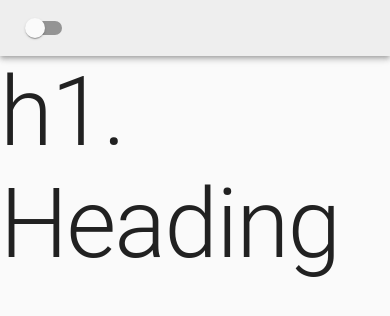
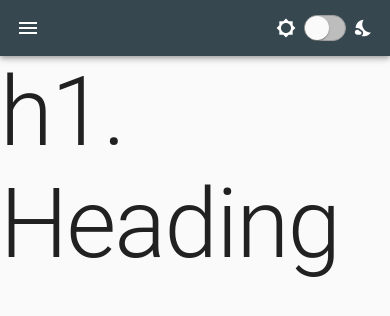
Before and after one commit to stgosm/second-personal-page, a React (Create React App) app: page / in a window 390 px wide. Shown: the top 316 px of the page. Built offline with nearby package versions, Linux system fonts and the light colour scheme.

Commit message:
Adding theme color switcher with icons and menu hamburger icon

```diff
--- a/src/components/App.jsx
+++ b/src/components/App.jsx
@@ -1,9 +1,12 @@
-import React, { useContext, useState } from 'react';
+import React, { useState } from 'react';
 import Main from './Main';
-import { Switch, AppBar, Toolbar } from "@material-ui/core";
-import { makeStyles } from '@material-ui/core/styles';
+import { Switch, AppBar, Toolbar, IconButton, Grid } from "@material-ui/core";
+import { makeStyles, withStyles } from '@material-ui/core/styles';
 import { ThemeProvider, CssBaseline, createMuiTheme } from "@material-ui/core";
-import { green } from '@material-ui/core/colors';
+import MenuIcon from '@material-ui/icons/Menu';
+import Brightness5Icon from '@material-ui/icons/Brightness5';
+import Brightness2Icon from '@material-ui/icons/Brightness2';
+import NightsStayIcon from '@material-ui/icons/NightsStay';
 
 const useStyles = makeStyles((theme) => ({
   root: {
@@ -12,10 +15,72 @@ const useStyles = makeStyles((theme) => ({
   menuButton: {
     marginRight: theme.spacing(2),
   },
-  title: {
-    flexGrow: 1,
+  menuToolbar: {
+    display: 'display',
+    justifyContent: 'space-between',
+  },
+  gridTheme: {
+    width: 'auto',
+  },
+  gridItemTheme: {
+    display: 'flex',
+    alignItems: 'center',
+    padding: 0,
   },
 }));
+
+const ThemeSwitch = withStyles((theme) => ({
+  root: {
+    width: 42,
+    height: 26,
+    padding: 0,
+    margin: theme.spacing(1),
+  },
+  switchBase: {
+    padding: 1,
+    '&$checked': {
+      transform: 'translateX(16px)',
+      color: theme.palette.common.white,
+      '& + $track': {
+        backgroundColor: '#607d8b',
+        opacity: 1,
+        border: 'none',
+      },
+    },
+    '&$focusVisible $thumb': {
+      color: '#607d8b',
+      border: '6px solid #fff',
+    },
+  },
+  thumb: {
+    width: 24,
+    height: 24,
+  },
+  track: {
+    borderRadius: 26 / 2,
+    border: `1px solid ${theme.palette.grey[500]}`,
+    backgroundColor: theme.palette.grey[400],
+    opacity: 1,
+    transition: theme.transitions.create(['background-color', 'border']),
+  },
+  checked: {},
+  focusVisible: {},
+}))(({ classes, ...props }) => {
+  return (
+    <Switch
+      focusVisibleClassName={classes.focusVisible}
+      disableRipple
+      classes={{
+        root: classes.root,
+        switchBase: classes.switchBase,
+        thumb: classes.thumb,
+        track: classes.track,
+        checked: classes.checked,
+      }}
+      {...props}
+    />
+  );
+});
 
 function App() {
   const [darkMode, setDarkMode] = useState(false);
@@ -28,7 +93,7 @@ function App() {
         main: "#424242",
       },
       secondary: {
-        main: "#78909c",
+        main: "#eceff1",
       },
     }
   });
@@ -37,22 +102,31 @@ function App() {
     palette: {
       type: "light",
       primary: {
-        main: "#eeeeee"
+        main: "#37474f",
+      },
+      secondary: {
+        main: "#455a64"
       },
     }
   });
 
   return (
     <>
-
         <ThemeProvider theme={darkMode ? darkTheme : lightTheme}>
           <CssBaseline/>
           <AppBar position="static" color="primary">
-            <Toolbar>
-              <Switch checked={darkMode} onChange={() => setDarkMode(!darkMode)}/>
+            <Toolbar className={classes.menuToolbar}>
+              <IconButton edge="start" className={classes.menuButton} color="inherit" aria-label="menu">
+                <MenuIcon />
+              </IconButton>
+              <Grid component="label" container className={classes.gridTheme} alignItems="center" >
+                <Grid item className={classes.gridItemTheme}><Brightness5Icon style={{ fontSize: 20 }} /></Grid>
+                <Grid item className={classes.gridItemTheme}><ThemeSwitch checked={darkMode} onChange={() => setDarkMode(!darkMode)}/></Grid>
+                <Grid item className={classes.gridItemTheme}><NightsStayIcon style={{ fontSize: 20 }} /></Grid>
+              </Grid>
             </Toolbar>
           </AppBar>
-        <Main/>
+          <Main/>
       </ThemeProvider>
     </>
   );
```
